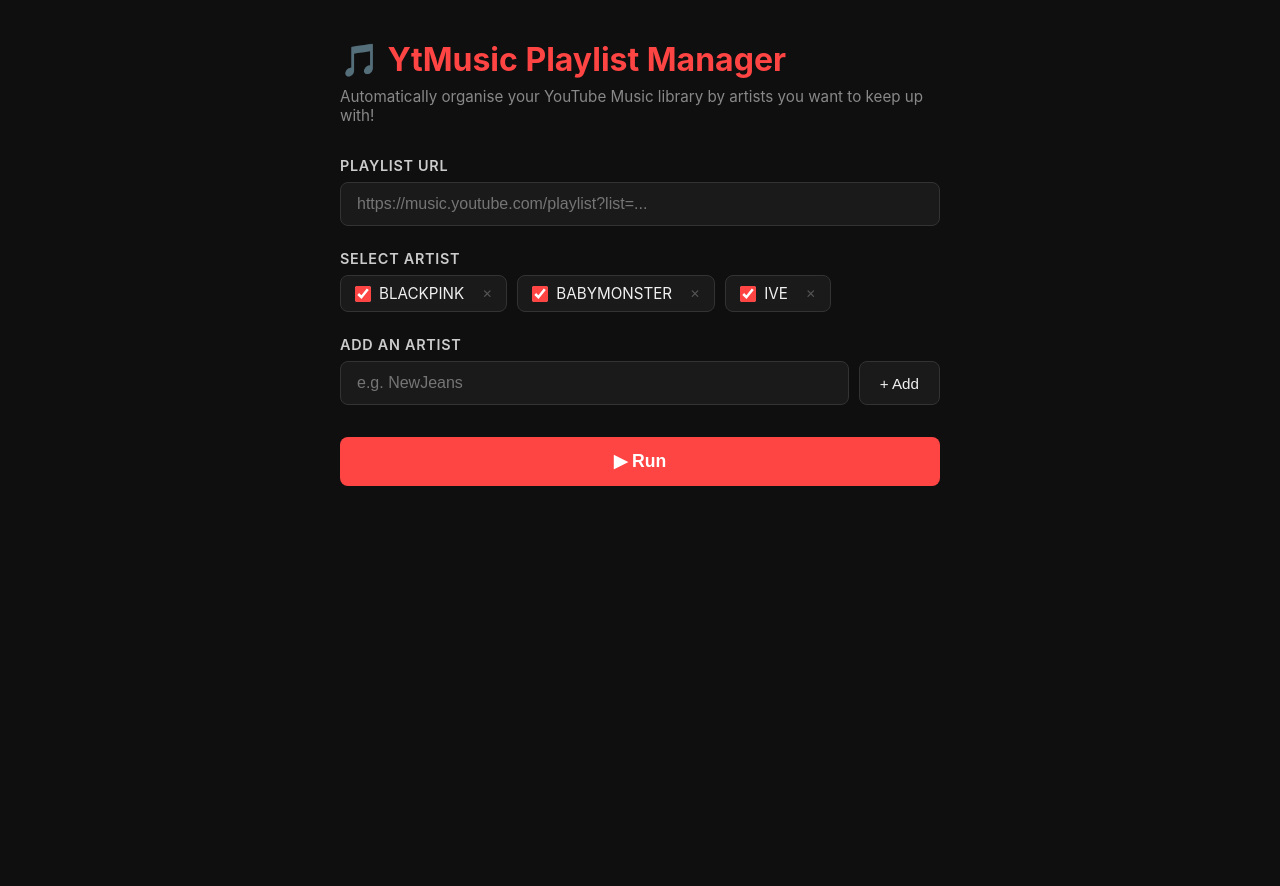
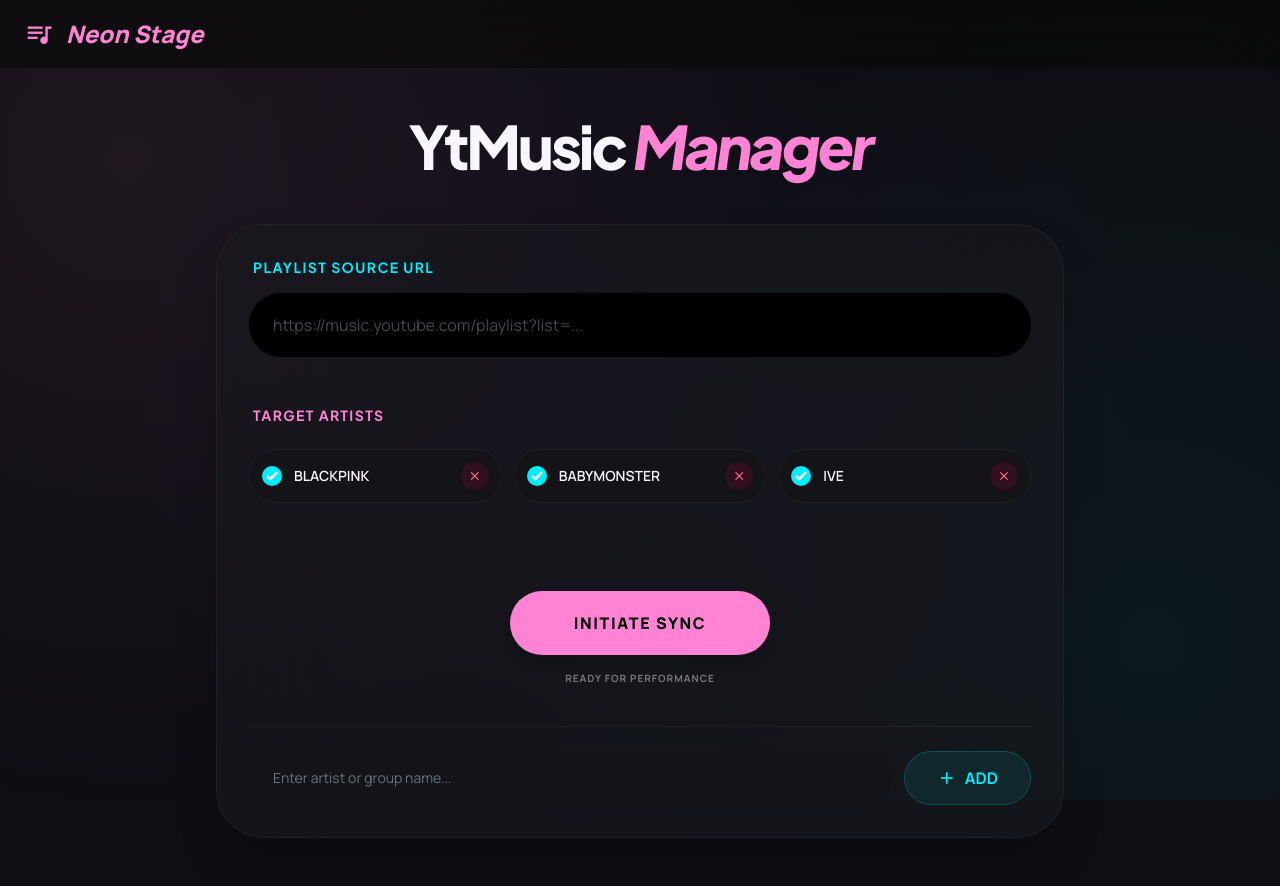
Before and after one commit to Raaid-Shaheer/ytmusic_kpop_tool, a Flask app: page / in a window 1280 px wide. Before the commit the page ends 486 px from the top, so only its background shows below. Run offline with Flask 3, Linux system fonts and the light colour scheme; the visitor is signed in with stand-in values (Sample User, id 1); some libraries are stand-ins or nearby versions.

Commit message:
Changed the index html

```diff
--- a/templates/index.html
+++ b/templates/index.html
@@ -1,166 +1,216 @@
 <!DOCTYPE html>
-<html lang="en">
+<html class="dark" lang="en">
 <head>
-    <meta charset="UTF-8">
-    <meta name="viewport" content="width=device-width, initial-scale=1.0">
-    <title>YtMusic Playlist Manager</title>
-    <link rel="stylesheet" href="{{ url_for('static', filename='style.css') }}">
+    <meta charset="utf-8">
+    <meta content="width=device-width, initial-scale=1.0" name="viewport">
+    <title>Neon Stage | YtMusic Playlist Manager</title>
+    <script src="https://cdn.tailwindcss.com?plugins=forms,container-queries"></script>
+    <link href="https://fonts.googleapis.com/css2?family=Plus+Jakarta+Sans:ital,wght@0,200..800;1,200..800&family=Manrope:wght@200..800&display=swap" rel="stylesheet">
+    <link href="https://fonts.googleapis.com/css2?family=Material+Symbols+Outlined:wght,FILL@100..700,0..1&display=swap" rel="stylesheet">
+    <script id="tailwind-config">
+        tailwind.config = {
+            darkMode: "class",
+            theme: {
+                extend: {
+                    "colors": {
+                        "on-primary-fixed-variant": "#580045",
+                        "surface-container-low": "#131318",
+                        "on-primary-fixed": "#000000",
+                        "tertiary-dim": "#a533ff",
+                        "background": "#0e0e13",
+                        "surface": "#0e0e13",
+                        "error-dim": "#d73357",
+                        "on-primary": "#5c0048",
+                        "tertiary": "#c47fff",
+                        "primary-container": "#ff66d0",
+                        "inverse-primary": "#b2008e",
+                        "primary-fixed": "#ff66d0",
+                        "primary-fixed-dim": "#ff3fcd",
+                        "surface-dim": "#0e0e13",
+                        "error-container": "#a70138",
+                        "error": "#ff6e84",
+                        "secondary-container": "#006970",
+                        "primary-dim": "#ff5fd0",
+                        "primary": "#ff83d5",
+                        "on-secondary-fixed-variant": "#005e64",
+                        "on-surface": "#f8f5fd",
+                        "surface-bright": "#2c2b33",
+                        "on-background": "#f8f5fd",
+                        "inverse-surface": "#fbf8ff",
+                        "on-tertiary-fixed-variant": "#580092",
+                        "on-secondary-fixed": "#003f43",
+                        "tertiary-fixed-dim": "#c787ff",
+                        "surface-container-high": "#1f1f26",
+                        "secondary-fixed-dim": "#00deec",
+                        "secondary": "#00eefc",
+                        "on-secondary-container": "#e3fdff",
+                        "outline": "#76747b",
+                        "surface-container-highest": "#25252c",
+                        "on-tertiary": "#340059",
+                        "surface-container-lowest": "#000000",
+                        "on-tertiary-container": "#ffffff",
+                        "secondary-fixed": "#00eefc",
+                        "tertiary-fixed": "#d199ff",
+                        "on-error": "#490013",
+                        "on-error-container": "#ffb2b9",
+                        "surface-container": "#19191f",
+                        "inverse-on-surface": "#55545a",
+                        "on-secondary": "#005359",
+                        "on-primary-container": "#480038",
+                        "surface-tint": "#ff83d5",
+                        "tertiary-container": "#9d05ff",
+                        "outline-variant": "#48474d",
+                        "on-surface-variant": "#acaab1",
+                        "secondary-dim": "#00deec",
+                        "on-tertiary-fixed": "#280047",
+                        "surface-variant": "#25252c"
+                    },
+                    "borderRadius": {
+                        "DEFAULT": "1rem",
+                        "lg": "2rem",
+                        "xl": "3rem",
+                        "full": "9999px"
+                    },
+                    "fontFamily": {
+                        "headline": ["Plus Jakarta Sans"],
+                        "body": ["Manrope"],
+                        "label": ["Plus Jakarta Sans"]
+                    }
+                },
+            },
+        }
+    </script>
+    <style>
+        .material-symbols-outlined { font-variation-settings: "FILL" 0, "wght" 400, "GRAD" 0, "opsz" 24 }
+        .bg-aura-glow { background: radial-gradient(circle at 10% 20%, rgba(255, 131, 213, 0.07) 0%, transparent 50%), radial-gradient(circle at 90% 80%, rgba(0, 238, 252, 0.05) 0%, transparent 50%), radial-gradient(circle at 50% 50%, rgba(165, 51, 255, 0.03) 0%, transparent 70%) }
+    </style>
 </head>
-<body>
-    <!-- Loading Overlay -->
-    <div id="loading" style="display:none;">
-        <div class="loading-content">
-            <div class="spinner"></div>
-            <h2>Processing your playlist...</h2>
-            <p>This may take a few minutes depending on how many groups you selected.</p>
-            <div class="loading-steps">
-                <p>⏳ Scanning playlist tracks</p>
-                <p>⏳ Fetching discographies from MusicBrainz</p>
-                <p>⏳ Finding missing songs</p>
-                <p>⏳ Updating playlists</p>
+<body class="bg-background text-on-surface font-body min-h-screen relative overflow-x-hidden">
+
+    <form id="delete-form" action="/delete-group" method="POST" style="display:none;">
+        <input type="hidden" id="delete-group-input" name="group" value="">
+    </form>
+    <form id="add-artist-form" action="/add-group" method="POST" style="display:none;">
+        <input id="hidden-group-name" name="group" type="hidden">
+    </form>
+
+    <div class="fixed inset-0 bg-aura-glow pointer-events-none -z-10"></div>
+
+    <header class="bg-neutral-950/70 backdrop-blur-xl sticky top-0 z-50 flex justify-between items-center w-full px-6 py-4">
+        <div class="flex items-center gap-3">
+            <span class="material-symbols-outlined text-primary text-3xl" style="font-variation-settings: 'FILL' 1;">queue_music</span>
+            <h1 class="text-2xl font-black italic text-[#ff83d5]">Neon Stage</h1>
+        </div>
+    </header>
+
+    <main class="max-w-4xl mx-auto px-6 py-12">
+        <div class="mb-12 text-center">
+            <h2 class="font-headline text-5xl md:text-6xl font-extrabold tracking-tighter text-on-surface mb-4">
+                YtMusic <span class="text-primary italic">Manager</span>
+            </h2>
+        </div>
+
+        <div class="bg-surface-container/60 backdrop-blur-3xl rounded-xl p-8 shadow-2xl border border-white/5">
+            <form id="run-form" action="/run" method="POST" class="space-y-12">
+                <div class="space-y-4">
+                    <label class="block font-headline text-sm font-bold uppercase tracking-widest text-secondary ml-1">Playlist Source URL</label>
+                    <input class="w-full bg-surface-container-lowest border-none rounded-lg px-6 py-5 text-on-surface placeholder:text-outline-variant focus:ring-2 focus:ring-tertiary outline-none"
+                           name="playlist_url" placeholder="https://music.youtube.com/playlist?list=..." type="text" required>
+                </div>
+
+                <div class="space-y-6">
+                    <label class="block font-headline text-sm font-bold uppercase tracking-widest text-primary ml-1">Target Artists</label>
+                    <div class="grid grid-cols-1 md:grid-cols-3 gap-3">
+                        {% for group in groups %}
+                        <div class="relative group flex items-center justify-between bg-surface-container-low hover:bg-surface-container-high border border-white/5 p-3 rounded-full transition-all">
+                            <div class="flex items-center">
+                                <input checked class="w-5 h-5 rounded-full border-2 border-secondary/30 bg-surface-container-highest text-secondary focus:ring-secondary cursor-pointer"
+                                       name="groups" type="checkbox" value="{{ group }}">
+                                <span class="ml-3 font-semibold text-sm text-on-surface truncate">{{ group }}</span>
+                            </div>
+                            <button type="button" onclick="deleteGroup('{{ group }}')" class="w-7 h-7 flex items-center justify-center rounded-full bg-error-container/20 text-error hover:bg-error-container transition-colors">
+                                <span class="material-symbols-outlined text-sm">close</span>
+                            </button>
+                        </div>
+                        {% endfor %}
+                    </div>
+                </div>
+
+                <div class="pt-10 flex flex-col items-center gap-4">
+                    <button type="submit" class="group relative px-16 py-5 bg-primary rounded-full font-black tracking-widest text-on-primary-fixed uppercase shadow-lg hover:shadow-primary/40 active:scale-95 transition-all">
+                        <span class="relative z-10">Initiate Sync</span>
+                    </button>
+                    <p class="text-on-surface-variant text-[10px] font-bold uppercase tracking-widest animate-pulse">Ready for performance</p>
+                </div>
+            </form>
+
+            <div class="mt-10 pt-6 border-t border-white/5">
+                <div class="flex flex-col md:flex-row gap-3">
+                    <input class="flex-grow bg-surface-container-low border-none rounded-full px-6 py-3 text-sm focus:ring-1 focus:ring-secondary transition-all"
+                           id="new-artist-name" placeholder="Enter artist or group name..." type="text">
+                    <button onclick="addArtistAction()" class="bg-secondary-container/20 text-secondary border border-secondary/20 font-bold px-8 py-3 rounded-full hover:bg-secondary hover:text-on-secondary transition-all flex items-center justify-center gap-2">
+                        <span class="material-symbols-outlined text-xl">add</span> ADD
+                    </button>
+                </div>
             </div>
+        </div>
+    </main>
+
+    <div class="fixed inset-0 bg-background/95 backdrop-blur-md z-[100] flex flex-col items-center justify-center hidden" id="loading-overlay">
+        <div class="relative w-32 h-32 flex items-center justify-center mb-8">
+            <div class="absolute inset-0 border-4 border-primary/20 border-t-primary rounded-full animate-spin"></div>
+            <span class="material-symbols-outlined text-4xl text-primary animate-pulse">graphic_eq</span>
+        </div>
+        <h3 class="font-headline text-2xl font-black text-on-surface tracking-widest uppercase">Processing Stage</h3>
+        <div class="mt-6 space-y-2 text-center text-sm font-medium text-on-surface-variant">
+            <p>⏳ Scanning playlist tracks</p>
+            <p>⏳ Fetching discographies from MusicBrainz</p>
+            <p>⏳ Finding missing songs</p>
+            <p>⏳ Updating playlists</p>
         </div>
     </div>
 
-    <!-- Hidden delete form — outside main form to avoid nesting -->
-    <form id="delete-form" action="/delete-group" method="POST" style="display:none;">
-        <input type="hidden" id="delete-group-input" name="group" value="">
-    </form>
-    <form id="add-form" action="/add-group" method="POST" style="display:none;"></form>
-
-    <div class="container">
-        <h1>🎵 YtMusic Playlist Manager</h1>
-        <p class="subtitle">Automatically organise your YouTube Music library by artists you want to keep up with!</p>
-
-        <form action="/run" method="POST">
-
-            <!-- Playlist URL -->
-            <div class="field">
-                <label>Playlist URL</label>
-                <input
-                    type="text"
-                    name="playlist_url"
-                    placeholder="https://music.youtube.com/playlist?list=..."
-                    required
-                >
-            </div>
-
-            <!-- Group Checkboxes -->
-            <div class="field">
-                <label>Select Artist</label>
-                <div id="group-list" class="group-list">
-                    {% for group in groups %}
-                    <label class="checkbox-label">
-                        <input type="checkbox" name="groups" value="{{ group }}" checked>
-                        {{ group }}
-                        <span class="delete-group-btn" onclick="deleteGroup('{{ group }}')">✕</span>
-                    </label>
-                    {% endfor %}
-                </div>
-            </div>
-
-                   <!-- Add Custom Group -->
-        <div class="field">
-            <label>Add an Artist</label>
-            <div class="add-group-row">
-                <input
-                    type="text"
-                    id="new-group"
-                    name="group"
-                    form="add-form"
-                    placeholder="e.g. NewJeans"
-                >
-                <button type="submit" form="add-form">+ Add</button>
-            </div>
-        </div>
-
-            <button type="submit" class="run-btn">▶ Run</button>
-        </form>
-                <!-- Custom confirm modal -->
-        <div id="modal-overlay" style="display:none;">
-            <div class="modal">
-                <p id="modal-message">Are you sure?</p>
-                <div class="modal-buttons">
-                    <button class="modal-cancel" onclick="closeModal()">Cancel</button>
-                    <button class="modal-confirm" id="modal-confirm-btn">Remove</button>
-                </div>
+    <div id="modal-overlay" class="fixed inset-0 bg-black/80 backdrop-blur-sm z-[110] flex items-center justify-center hidden">
+        <div class="bg-surface-container p-8 rounded-xl border border-white/10 max-w-xs w-full text-center">
+            <p id="modal-message" class="text-on-surface font-bold mb-6">Remove artist?</p>
+            <div class="flex gap-4">
+                <button onclick="closeModal()" class="flex-1 py-2 rounded-full bg-surface-variant text-on-surface">Cancel</button>
+                <button id="modal-confirm-btn" class="flex-1 py-2 rounded-full bg-error text-on-error font-bold">Remove</button>
             </div>
         </div>
     </div>
 
     <script>
+        function addArtistAction() {
+            const artistInput = document.getElementById('new-artist-name');
+            const artistName = artistInput.value.trim();
+            if (artistName) {
+                document.getElementById('hidden-group-name').value = artistName;
+                document.getElementById('add-artist-form').submit();
+            }
+        }
+
         function deleteGroup(name) {
-            document.getElementById("modal-message").textContent = `Remove ${name} from your artist list?`;
-            document.getElementById("modal-overlay").style.display = "flex";
-
+            document.getElementById("modal-message").textContent = `Remove ${name} from your list?`;
+            document.getElementById("modal-overlay").classList.remove('hidden');
             document.getElementById("modal-confirm-btn").onclick = function() {
-                closeModal();
                 document.getElementById("delete-group-input").value = name;
                 document.getElementById("delete-form").submit();
-                showToast(`${name} removed`, "success");
             };
         }
 
         function closeModal() {
-            document.getElementById("modal-overlay").style.display = "none";
+            document.getElementById("modal-overlay").classList.add('hidden');
         }
 
-        // Close modal if user clicks outside it
-        document.getElementById("modal-overlay").addEventListener("click", function(e) {
-            if (e.target === this) closeModal();
-        });
-        function showToast(message, type = "success") {
-            const toast = document.createElement("div");
-            toast.className = `toast ${type}`;
-            toast.textContent = message;
-            document.body.appendChild(toast);
-
-            setTimeout(() => toast.classList.add("show"), 10);
-            setTimeout(() => {
-                toast.classList.remove("show");
-                setTimeout(() => toast.remove(), 300);
-            }, 3000);
-        }
-
-        function addGroup() {
-            const input = document.getElementById("new-group");
-            const name = input.value.trim();
-            if (!name) return;
-
-            const existing = document.querySelectorAll('#group-list input[type="checkbox"]');
-            for (let cb of existing) {
-                if (cb.value.toLowerCase() === name.toLowerCase()) {
-                    alert(`${name} is already in the list`);
-                    return;
-                }
-            }
-
-            const label = document.createElement("label");
-            label.className = "checkbox-label";
-            label.innerHTML = `
-                <input type="checkbox" name="groups" value="${name}" checked> ${name}
-            `;
-            document.getElementById("group-list").appendChild(label);
-            input.value = "";
-        }
-
-        document.getElementById("new-group").addEventListener("keypress", function(e) {
-            if (e.key === "Enter") {
-                e.preventDefault();
-                addGroup();
-            }
-        });
-
-        // Intercept form submission — show loading screen
-        document.querySelector("form[action='/run']").addEventListener("submit", function(e) {
+        document.getElementById('run-form').addEventListener('submit', function(e) {
             const checked = document.querySelectorAll('input[name="groups"]:checked');
             if (checked.length === 0) {
-                alert("Please select at least one group");
+                alert("Please select at least one artist");
                 e.preventDefault();
                 return;
             }
-            document.getElementById("loading").style.display = "flex";
-            document.querySelector(".container").style.display = "none";
+            document.getElementById('loading-overlay').classList.remove('hidden');
         });
     </script>
 </body>
```
Also changed, not shown: templates/test.html (added, +269 -0 lines), 1 other file.
